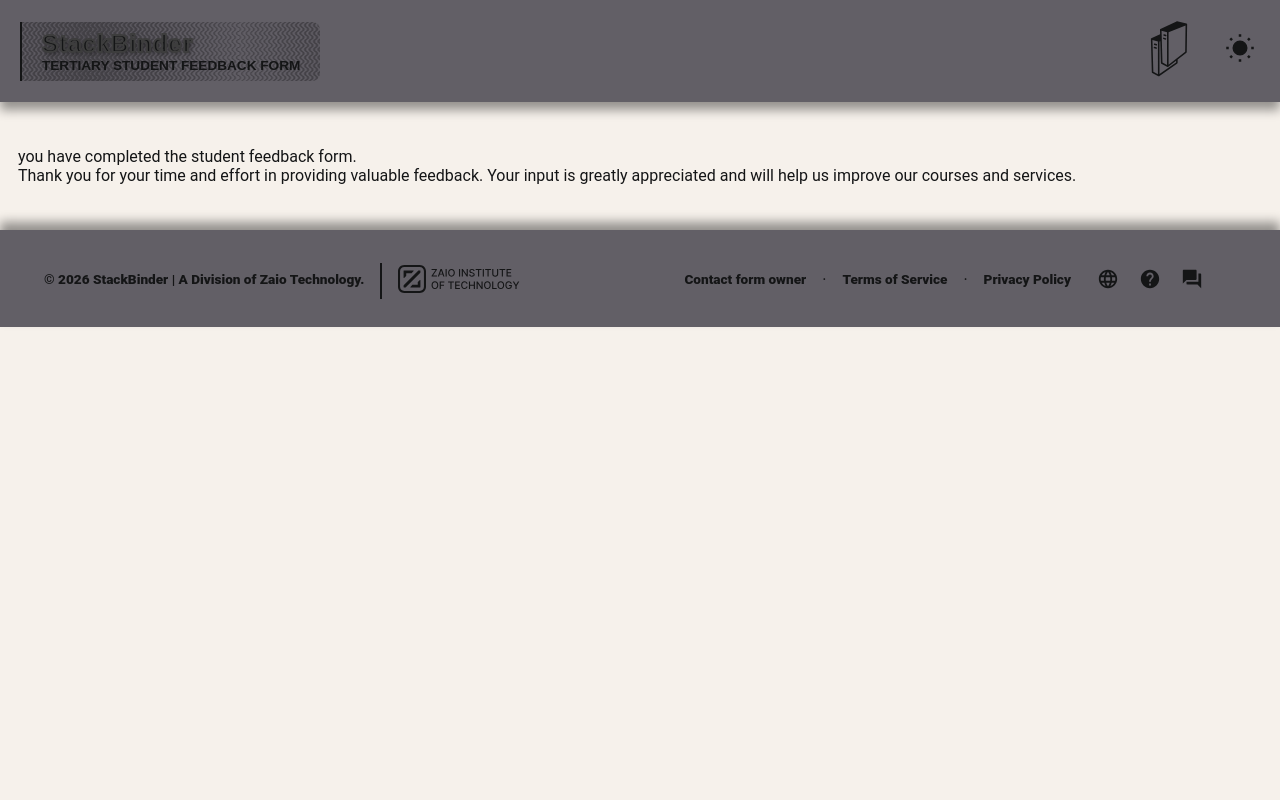
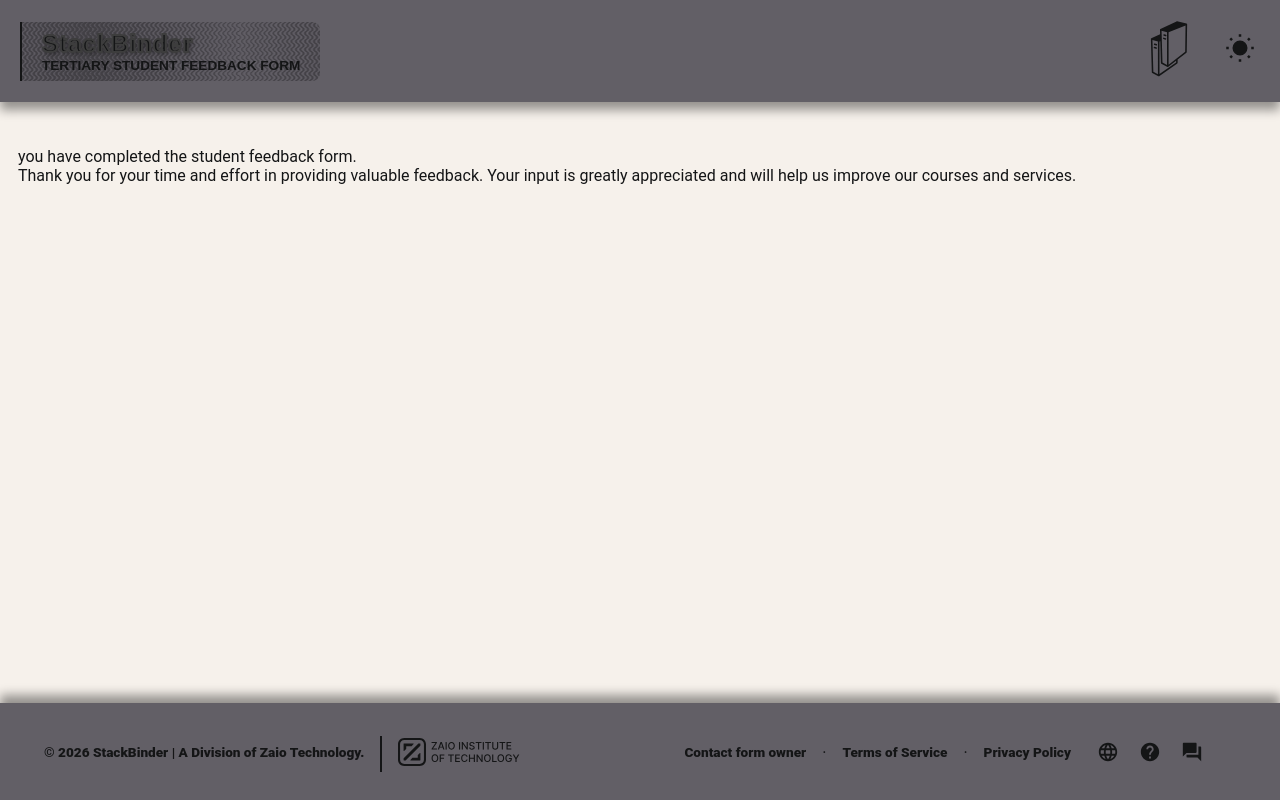
Before and after one commit to Admiralpng/studentformn8n, a React (Create React App) app: page /form-submitted in a window 1280 px wide. Built offline with nearby package versions, Linux system fonts and the light colour scheme; a web font is replaced by a local one.

Commit message:
GIT COMMIT -M"footer, overlap n errormodal fixed"

```diff
--- a/src/components/Modal/ErrorFormModal.jsx
+++ b/src/components/Modal/ErrorFormModal.jsx
@@ -12,7 +12,7 @@ export const ErrorFormModal = () => {
             </ModalHeader>
             <ModalBody>
                 <h1>Oops!</h1>
-                <p><small>EITHER FORM IS INCOMPLETE OR A MISTAKE WAS DETECTED.</small></p>
+                <p><small>THE FORM IS EITHER INCOMPLETE OR A MISTAKE WAS DETECTED. PLEASE TRY AGAIN!</small></p>
             </ModalBody>
             <ModalFooter>
                 <img src={errorImg} alt="Error form submission" />
--- a/src/pages/Home.jsx
+++ b/src/pages/Home.jsx
@@ -114,7 +114,7 @@ export const Home = () => {
                             <textarea name="feedback" placeholder="Enter your feedback here. Please also note a solution to any given problem(s)." value={formData.feedback} onChange={handleChange} />
                         </div>
                     </Field>
-                    <button type="submit">Submit Form</button>
+                    <button type="submit"><strong>Submit Form</strong></button>
                 </section>
             </form>
         </HomeContainer>
--- a/src/styles/Global.styled.js
+++ b/src/styles/Global.styled.js
@@ -42,10 +42,13 @@ export const Footer = styled.footer`
   align-items: center;
   padding: 28px 75px 28px 56px;
   gap: 40px;
-  max-width: 100vw;
+  width: 100vw;
   background-color: ${(props) => props.theme.colors.border};
   border-top: 1px solid ${(props) => props.theme.colors.border};
   box-shadow: 0px -8px 10px rgba(0, 0, 0, 0.4);
+  position: fixed;
+  z-index: 10;
+  bottom: 0vh;
 
   p{
     font-size: 0.85rem;
--- a/src/styles/GlobalTheme.js
+++ b/src/styles/GlobalTheme.js
@@ -36,7 +36,7 @@ export const darkTheme = {
         default: "#bcc1c7",
 
         text: "#f6f1eb",
-        border: "transparent",
+        border: "#202124",
     },
 
     size: {
--- a/src/styles/home.styled.js
+++ b/src/styles/home.styled.js
@@ -6,7 +6,7 @@ export const HomeContainer = styled.div`
   flex-direction: column;
   justify-content: center;
   max-width: 100vw;
-  padding: 45px 18px;
+  padding: 45px 18px 138px;
   row-gap: 25px;
 
   & > form {
```
Also changed, not shown: src/components/Modal/FormSubModal.jsx (added, +22 -0 lines).
